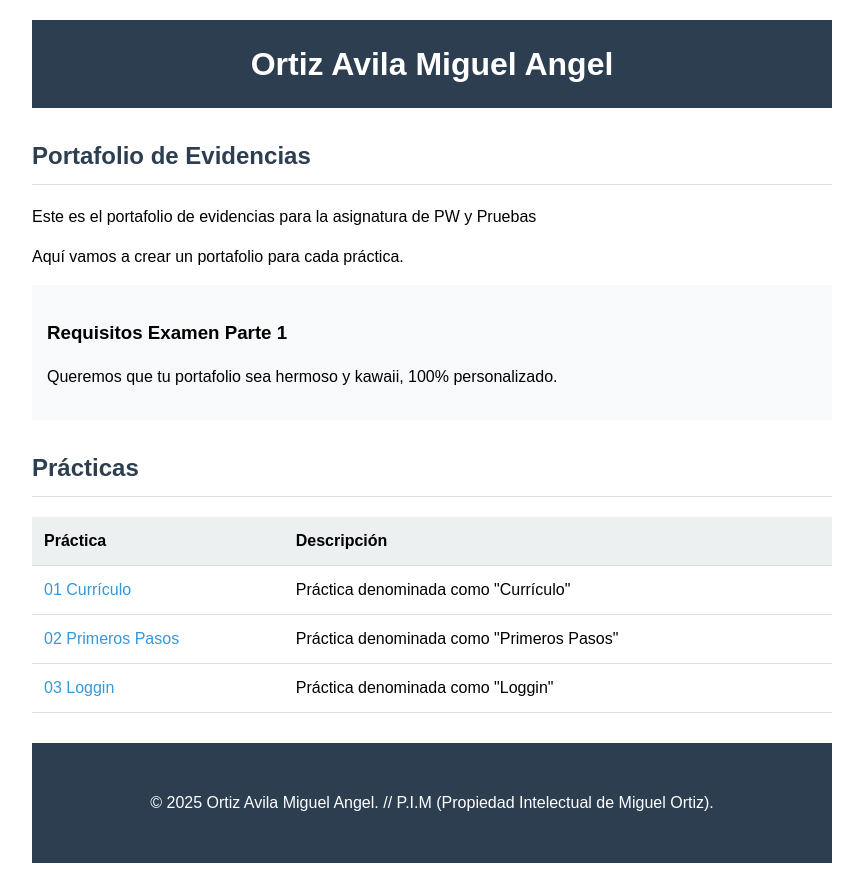
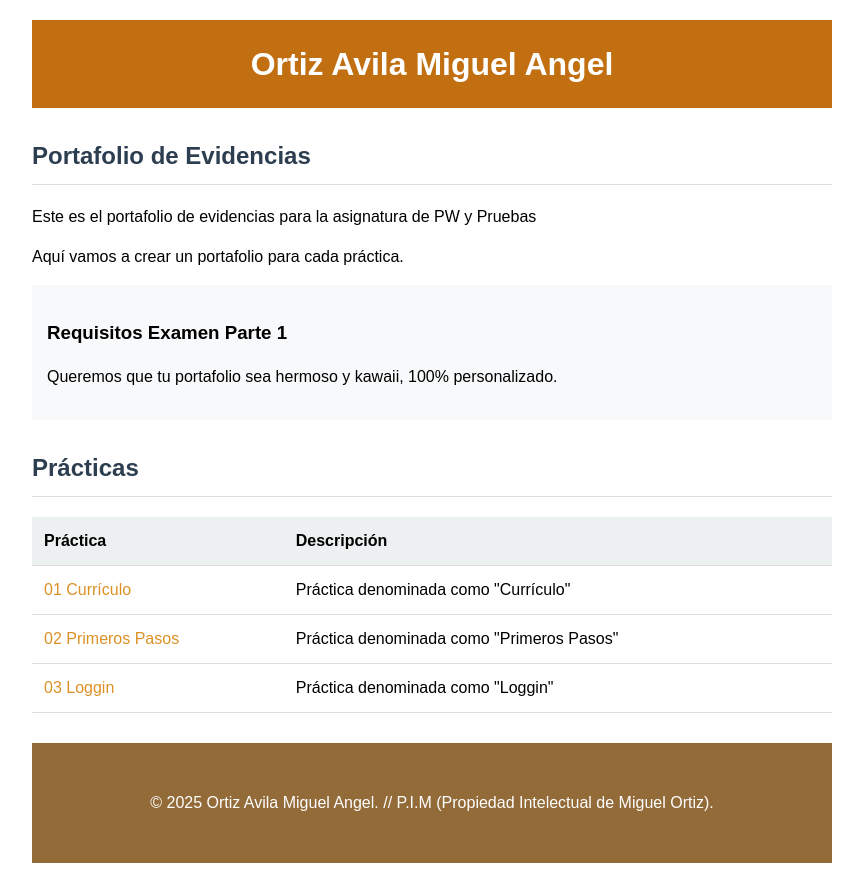
Before and after one commit to MAOAPIM/5IV8_OrtizAvilaMiguelAngel_PWP, a web app: file index.html in a window 1280 px wide. Shown: the whole page, without its empty margins (208-1071 px from the left). Run offline with its HTML, style and script files only (its server is not run), Linux system fonts and the light colour scheme.

Commit message:
Se realizon el CCS del pagina main

```diff
--- a/01Curriculo/CSS/estilos.css
+++ b/01Curriculo/CSS/estilos.css
@@ -18,7 +18,7 @@
     box-shadow: 0 0 10px rgba(0, 0, 0, 0.1);
 }
 
-/* Estilos para el menú de navegación */
+
 .container-nav {
     background-color: #2b847e;
     color: white;
@@ -46,7 +46,7 @@
     color: #3a62b8;
 }
 
-/* Estilos para el cuerpo del CV */
+
 .container-body {
     padding: 2rem;
     display: grid;
@@ -83,7 +83,7 @@
     margin-bottom: 1rem;
 }
 
-/* Estilos para el pie de página */
+
 .container-footer {
     background-color: #2c3e50;
     color: white;
--- a/css/estilos.css
+++ b/css/estilos.css
@@ -10,7 +10,7 @@
     text-align: center;
     margin-bottom: 30px;
     padding: 20px;
-    background: #2c3e50;
+    background: #c26f12;
     color: white;
 }
 
@@ -50,7 +50,7 @@
 }
 
 a {
-    color: #3498db;
+    color: #dc9025;
     text-decoration: none;
 }
 
@@ -68,7 +68,7 @@
 }
 
 .container-footer {
-    background-color: #2c3e50;
+    background-color: #936b39;
     color: white;
     padding: 2rem;
     text-align: center;
--- a/index.html
+++ b/index.html
@@ -5,6 +5,8 @@
     <meta name="viewport" content="width=device-width, initial-scale=1.0">
     <title>Portafolio - Ortiz Avila Miguel Angel</title>
     <link rel="stylesheet" href="css/estilos.css">
+
+    <link rel="icon"  href="./Favicon.png" type="image/png">
 </head>
 <body>
     <header>
```
Also changed, not shown: Favicon.png (added).
